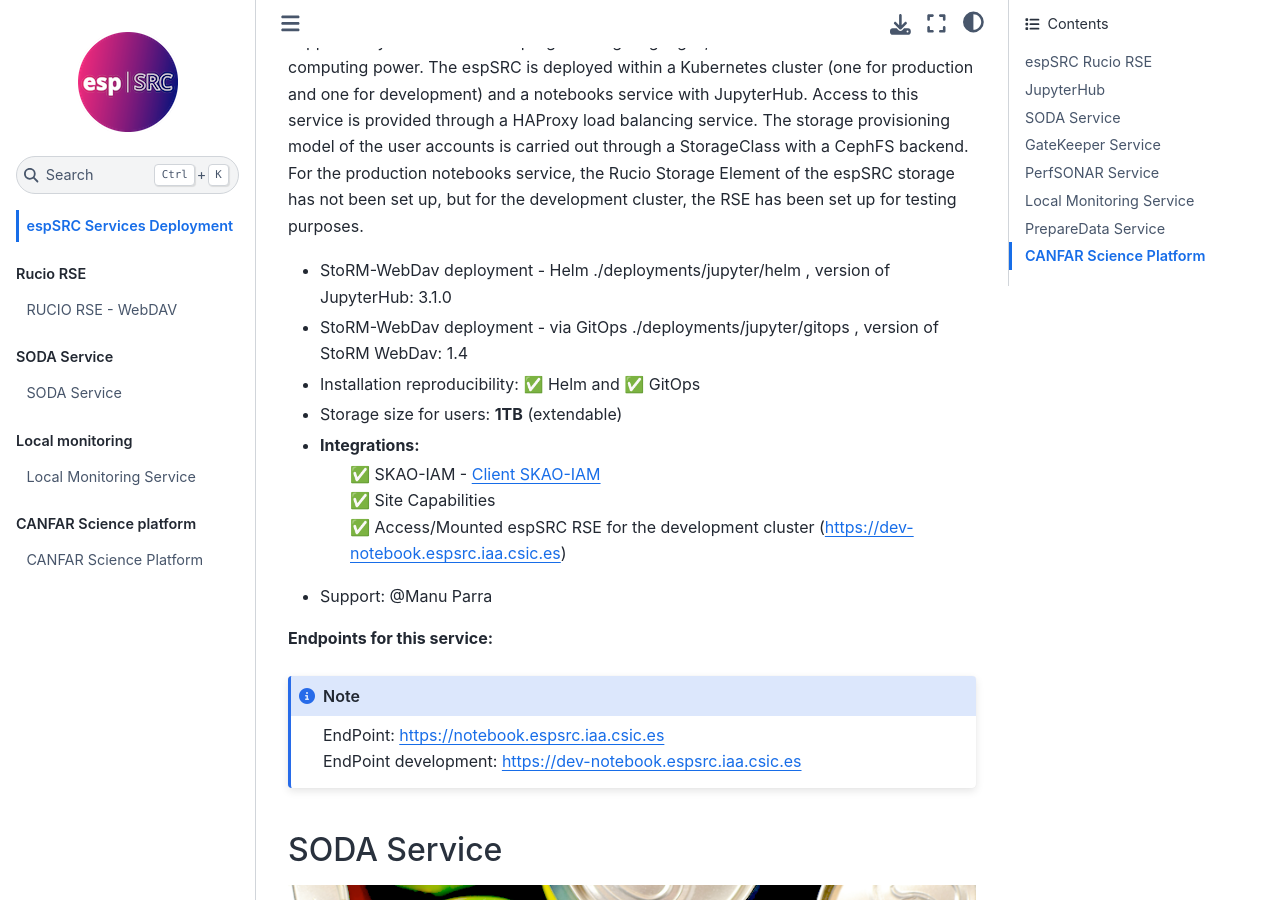
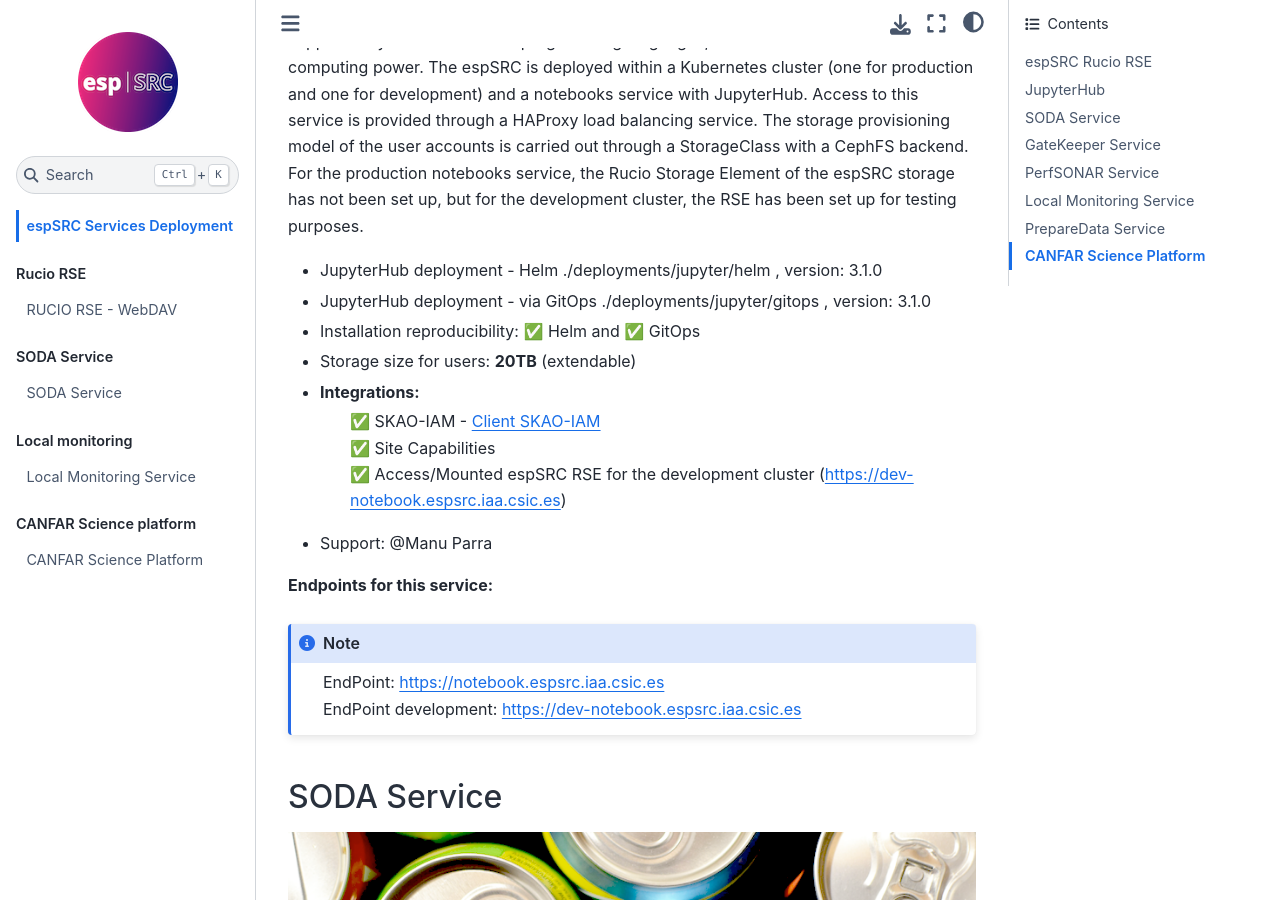
Before and after one commit to ska-telescope/ska-src-espsrc-services-cd, a Sphinx documentation site: the page built from docs/index.rst, in a window 1280 px wide and 900 px high, scrolled down 1425 px. Built offline with Sphinx 7.4.7 and the Sphinx Book theme 1.1.4, drawn with Linux system fonts in a browser that asks for light colours; pages that are not in the unit, such as notebooks, are missing from menus; some of the changed text lies outside the part shown.

Commit message:
Updated folder for gitops and JupyterHub

```diff
--- a/docs/deployments/jupyterhub/gitops.rst
+++ b/docs/deployments/jupyterhub/gitops.rst
@@ -0,0 +1 @@
+TBC.
--- a/docs/deployments/rse/helm.rst
+++ b/docs/deployments/rse/helm.rst
@@ -1 +1,3 @@
 .. _storm-webdav-helm:
+
+TBC.
--- a/docs/deployments/rse/manual.rst
+++ b/docs/deployments/rse/manual.rst
@@ -19,7 +19,7 @@
 
 .. code-block:: bash
 
-    openstack share create --share-type cephfstype --name rucio-shared cephfs 20480
+    openstack share create --share-type cephfstype --name rucio-shared cephfs 10240
 
 
 Then, the configuration and mounting of this directory is automatic at node instantiation time.
--- a/docs/index.rst
+++ b/docs/index.rst
@@ -32,8 +32,8 @@
 The implementation used for the RSE within the espSRC is based on WebDav, specifically the StoRM-WebDav setup (manual and helm [on kubernetes]).
 Currently the service is connected through a proxy that redirects requests from users to the service itself.
 
-- StoRM-WebDav deployment - Manual :doc:`./deployments/rse/manual` , version of StoRM WebDav: 1.4
-- StoRM-WebDav deployment - Helm :doc:`./deployments/rse/helm` , version of StoRM WebDav: 1.4
+- StoRM-WebDav deployment - Manual :doc:`./deployments/rse/manual` , version of StoRM WebDav: 1.4.2
+- StoRM-WebDav deployment - Helm :doc:`./deployments/rse/helm` , version of StoRM WebDav: 1.1.1
 - Installation reproducibility: |:white_check_mark:| Manual and |:warning:| Helm (in progress)
 - Storage size: **10TB**
 - Integrations:
@@ -75,10 +75,10 @@
 For the production notebooks service, the Rucio Storage Element of the espSRC storage has not been set up, but for the development cluster,
 the RSE has been set up for testing purposes.
 
-- StoRM-WebDav deployment - Helm :doc:`./deployments/jupyter/helm` , version of JupyterHub: 3.1.0
-- StoRM-WebDav deployment - via GitOps :doc:`./deployments/jupyter/gitops` , version of StoRM WebDav: 1.4
+- JupyterHub deployment - Helm :doc:`./deployments/jupyter/helm` , version: 3.1.0
+- JupyterHub deployment - via GitOps :doc:`./deployments/jupyter/gitops` , version: 3.1.0
 - Installation reproducibility: |:white_check_mark:| Helm and |:white_check_mark:| GitOps
-- Storage size for users: **1TB** (extendable)
+- Storage size for users: **20TB** (extendable)
 - Integrations:
    | |:white_check_mark:| SKAO-IAM - `Client SKAO-IAM <https://ska-iam.stfc.ac.uk/dashboard#!/home/clients>`_
    | |:white_check_mark:| Site Capabilities
```
Also changed, not shown: apps/jupyterhub/gitops/README.md (renamed from apps/jupyterhub/README.md), 23 other files.
